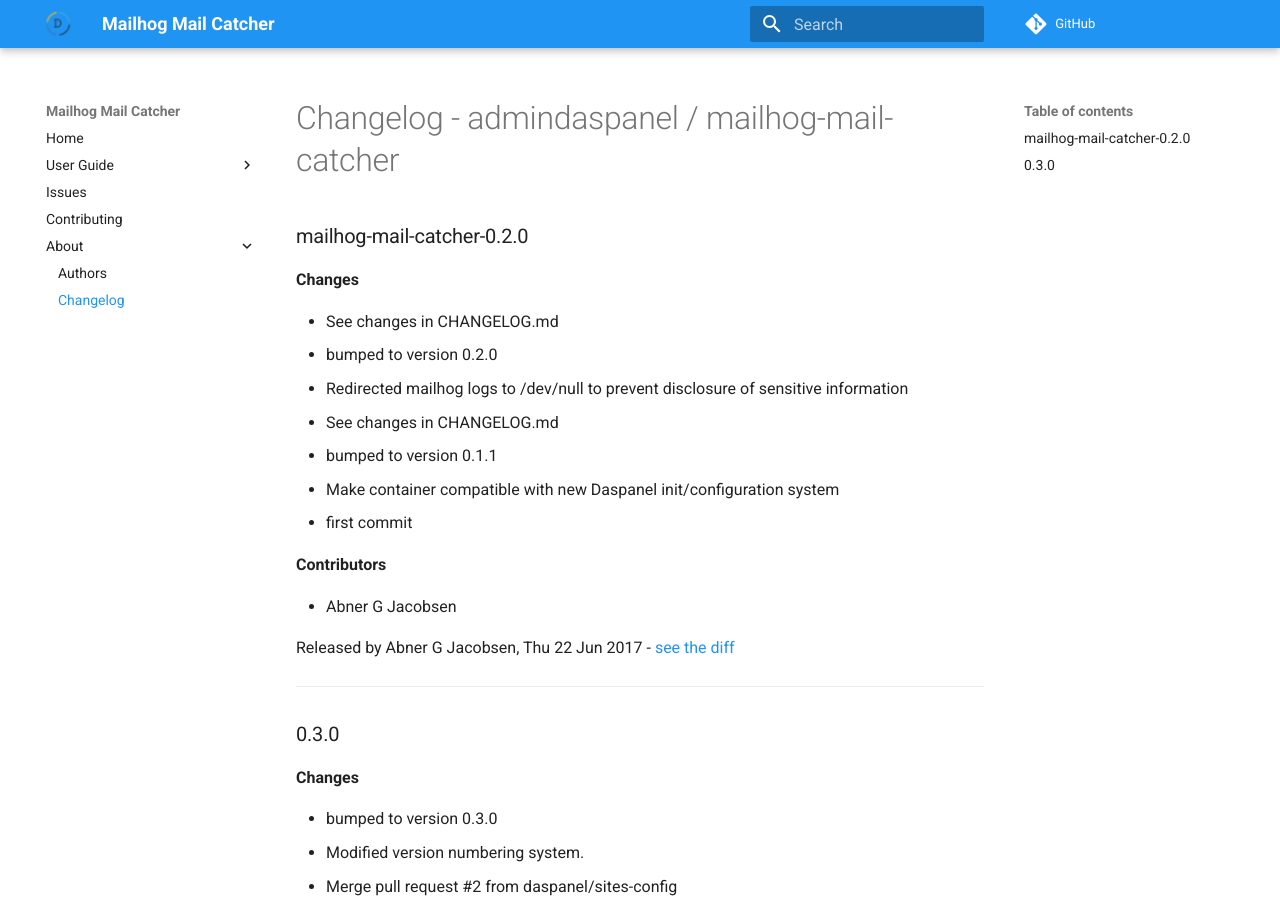
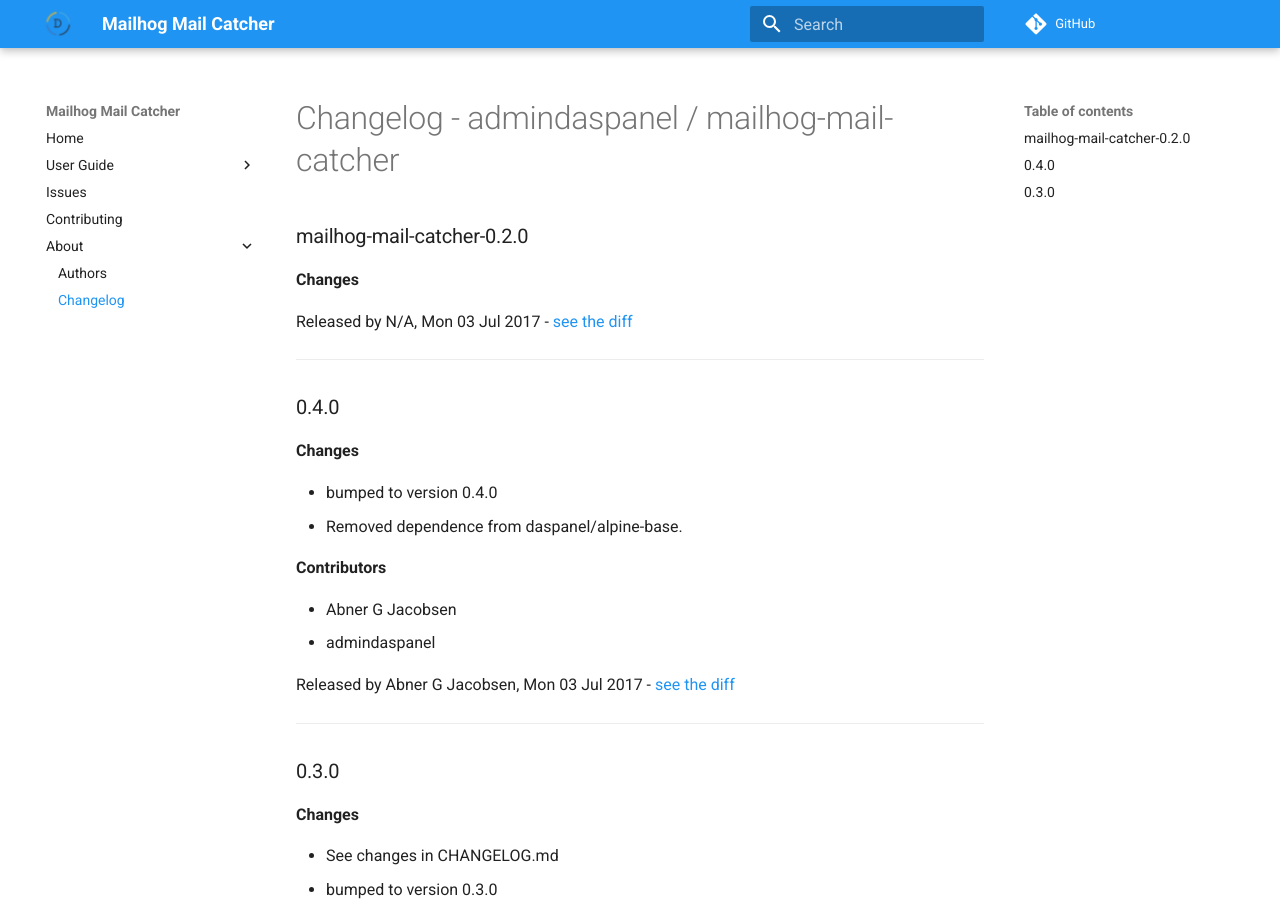
Before and after one commit to SIXwishlist/mailhog-mail-catcher, an MkDocs documentation site: the page built from docs/changelog.md, in a window 1280 px wide and 900 px high. Built offline with MkDocs 1.6.1 and Material for MkDocs 9.7.7, drawn with Linux system fonts in a browser that asks for light colours; comment, search, counter and statistics services are not loaded; old or Windows-style settings are respelled for this version of MkDocs.

Commit message:
See changes in CHANGELOG.md

```diff
--- a/docs/changelog.md
+++ b/docs/changelog.md
@@ -3,25 +3,30 @@
 ### mailhog-mail-catcher-0.2.0
 __Changes__
 
-- See changes in CHANGELOG.md
-- bumped to version 0.2.0
-- Redirected mailhog logs to /dev/null to prevent disclosure of sensitive information
-- See changes in CHANGELOG.md
-- bumped to version 0.1.1
-- Make container compatible with new Daspanel init/configuration system
-- first commit
+
+Released by N/A, Mon 03 Jul 2017 -
+[see the diff](https://github.com/admindaspanel/mailhog-mail-catcher/compare/...#diff)
+______________
+
+### 0.4.0
+__Changes__
+
+- bumped to version 0.4.0
+- Removed dependence from daspanel/alpine-base.
 
 __Contributors__
 
 - Abner G Jacobsen
+- admindaspanel
 
-Released by Abner G Jacobsen, Thu 22 Jun 2017 -
-[see the diff](https://github.com/admindaspanel/mailhog-mail-catcher/compare/...#diff)
+Released by Abner G Jacobsen, Mon 03 Jul 2017 -
+[see the diff](https://github.com/admindaspanel/mailhog-mail-catcher/compare/0.3.0...0.4.0#diff)
 ______________
 
 ### 0.3.0
 __Changes__
 
+- See changes in CHANGELOG.md
 - bumped to version 0.3.0
 - Modified version numbering system.
 - Merge pull request #2 from daspanel/sites-config
```
Also changed, not shown: CHANGELOG.md (+14 -9 lines).
